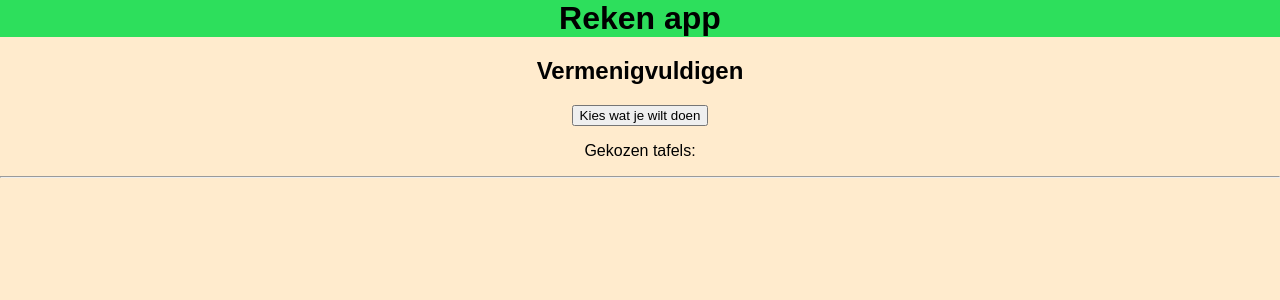
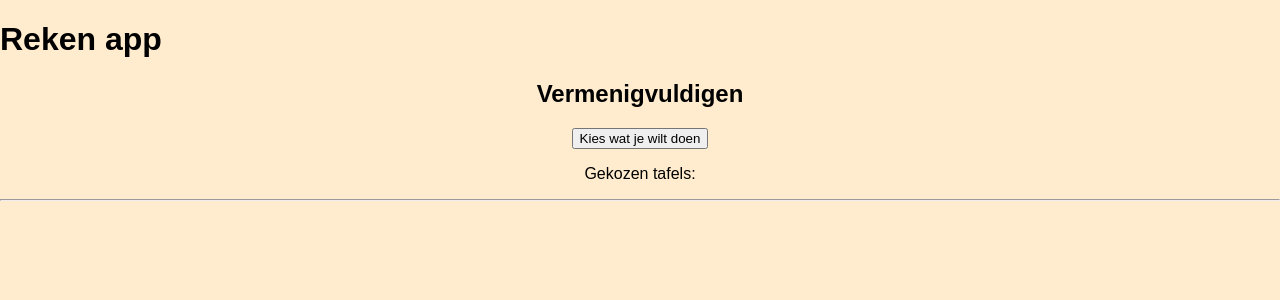
Before and after one commit to Hattrick1234/reken-app, a React (Create React App) app: page / in a window 1280 px wide. Shown: the top 300 px of the page. Built offline with nearby package versions, Linux system fonts and the light colour scheme.

Commit message:
achtergrondkleur orchid

```diff
--- a/src/components/Layout/MainNavigation.tsx
+++ b/src/components/Layout/MainNavigation.tsx
@@ -3,9 +3,8 @@ import styled from "styled-components";
 const StyledHeader = styled.header`
   top: 0;
   left: 0;
-  background: #2ddf5c;
-
-  & h1 {
+  background: orchid // #2ddf5c;
+    & h1 {
     margin: 0;
     text-align: center;
   }
```
